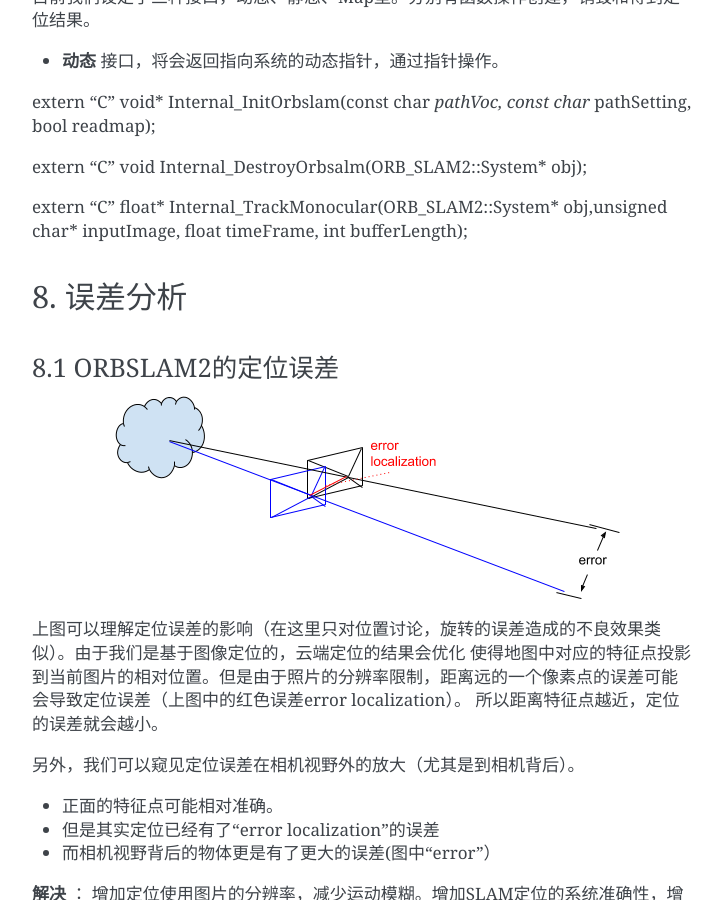
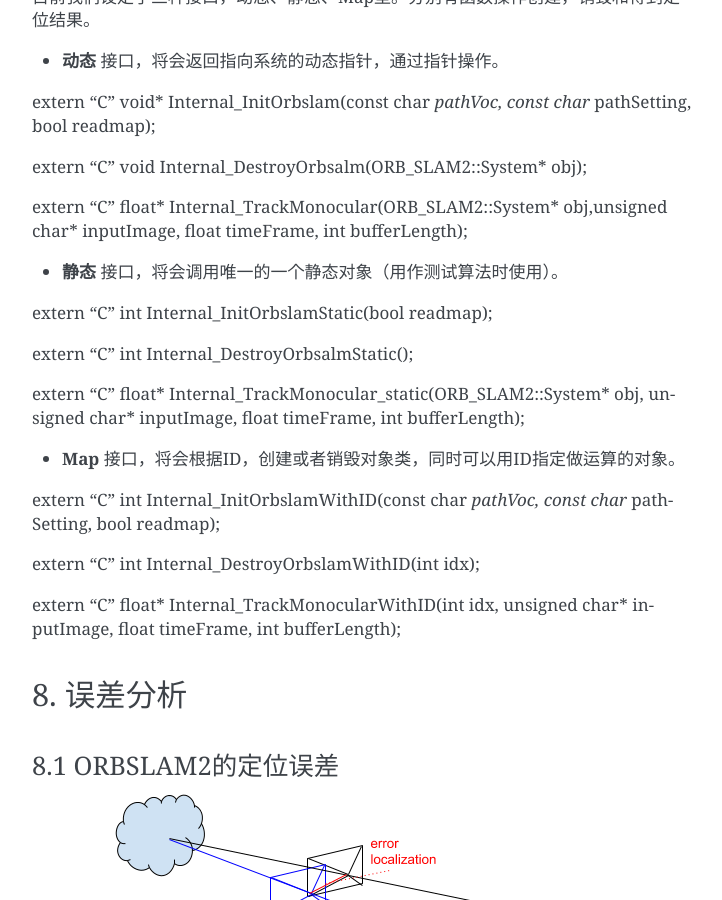
Before and after one commit to gggliuye/VIO, a Sphinx documentation site: the page built from docs/UnitySc/unityShadowCreator.rst, in a window 1280 px wide and 900 px high, scrolled down 7182 px. Shown: the whole window, without its empty margins (388-1110 px from the left). Built offline with Sphinx 7.4.7, drawn with Linux system fonts in a browser that asks for light colours.

Commit message:
Update unityShadowCreator.rst

```diff
--- a/docs/UnitySc/unityShadowCreator.rst
+++ b/docs/UnitySc/unityShadowCreator.rst
@@ -187,6 +187,26 @@ extern "C" void Internal_DestroyOrbsalm(ORB_SLAM2::System* obj);
 
 extern "C" float* Internal_TrackMonocular(ORB_SLAM2::System* obj,unsigned char* inputImage, float timeFrame, int bufferLength);
 
+* **静态** 接口，将会调用唯一的一个静态对象（用作测试算法时使用）。
+
+.. highlight:: c
+      :linenos:
+extern "C" int Internal_InitOrbslamStatic(bool readmap);
+
+extern "C" int Internal_DestroyOrbsalmStatic();
+
+extern "C" float* Internal_TrackMonocular_static(ORB_SLAM2::System* obj, unsigned char* inputImage, float timeFrame, int bufferLength);
+
+* **Map** 接口，将会根据ID，创建或者销毁对象类，同时可以用ID指定做运算的对象。
+
+.. highlight:: c
+      :linenos:
+extern "C" int Internal_InitOrbslamWithID(const char *pathVoc, const char* pathSetting, bool readmap);
+
+extern "C" int Internal_DestroyOrbslamWithID(int idx);
+
+extern "C" float* Internal_TrackMonocularWithID(int idx, unsigned char* inputImage, float timeFrame, int bufferLength);
+
 
 8. 误差分析
 ---------------------
```
